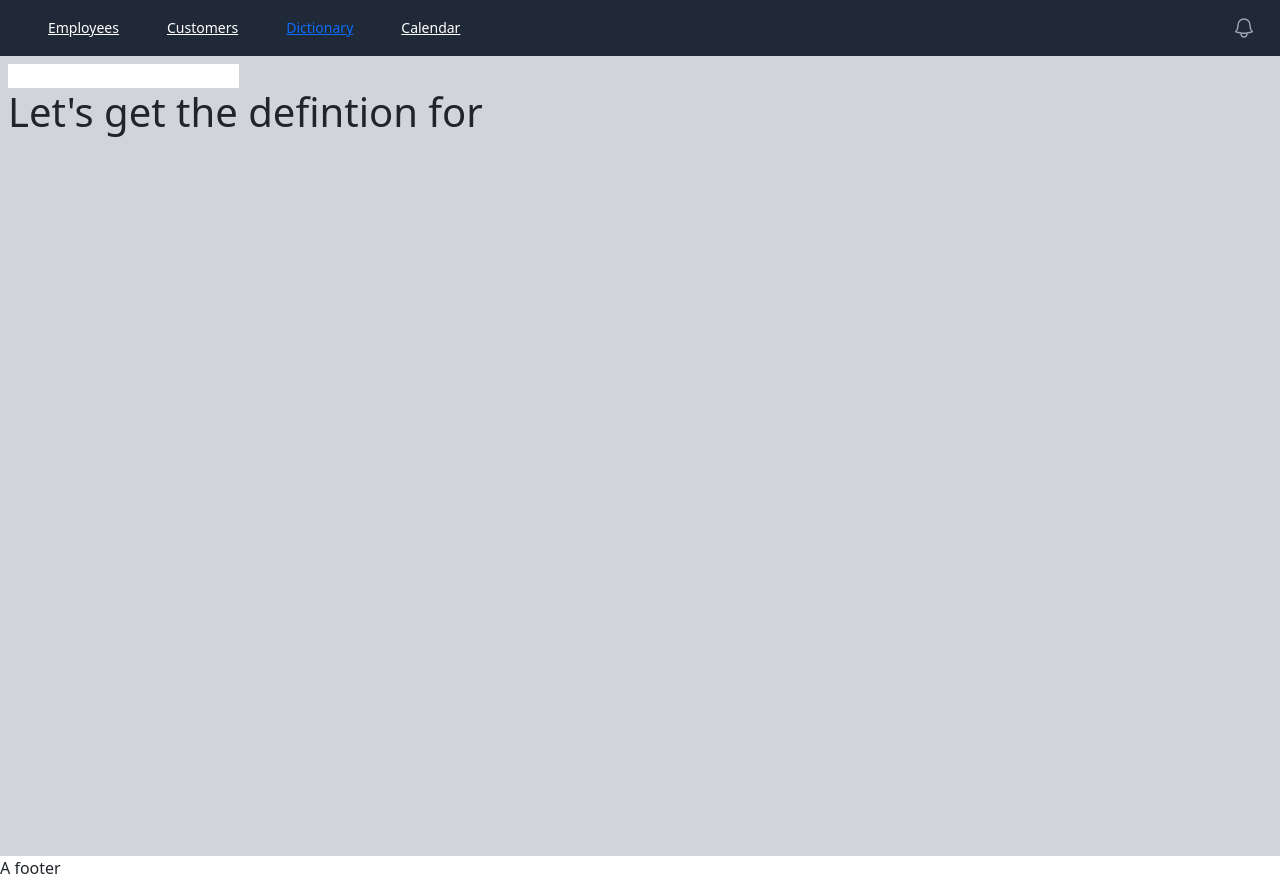
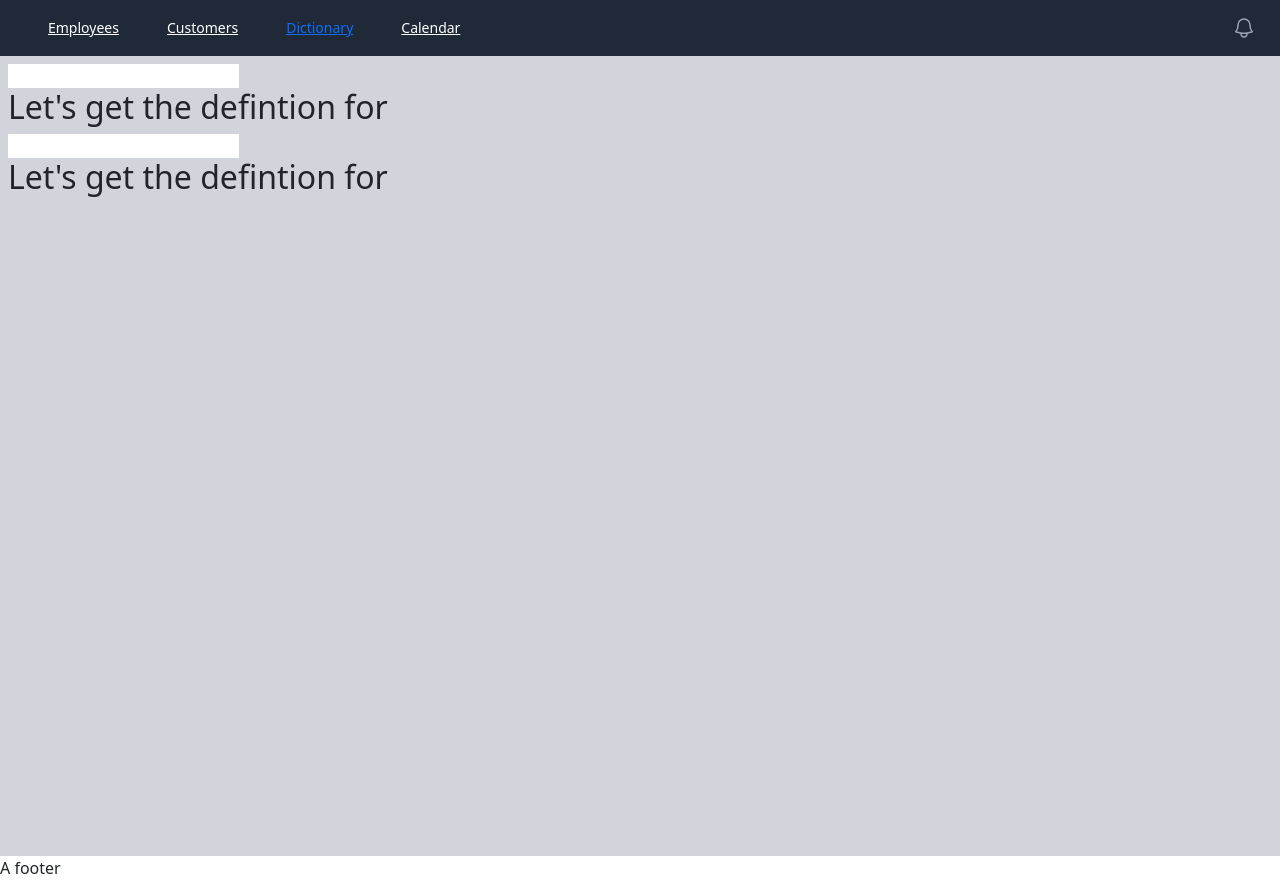
Before and after one commit to sohail70/React, a React (Create React App) app: page /dictionary in a window 1280 px wide. Built offline with nearby package versions, Linux system fonts and the light colour scheme.

Commit message:
Use no dependency array

```diff
--- a/src/components/Dictionary.js
+++ b/src/components/Dictionary.js
@@ -1,9 +1,12 @@
 import { useState , useEffect } from "react";
 export default function Dictionary(){
     const [word , setWord] = useState('');
+    const [word2, setWord2] = useState('');
+
+
 
     useEffect(()=>{
-        console.log("State Updated",word);
+        console.log("State Updated",word+" "+word2);
     })
 
     return (
@@ -13,7 +16,15 @@ export default function Dictionary(){
                 //console.log paeen khoob nist va bayad dar useEffect bala bashse --> khoodet chek kun
                 // console.log("State Updated",word); //hanoz momkene set nashode bahse vase hamin khoob shayad log nakune --> ama age dar useEffect console bezari kar mikune chun pas az update shodan state kar mikune
             }} />
-            <h1>Let's get the defintion for {word}</h1>
+            <h2>Let's get the defintion for {word}</h2>
+
+
+            <input type="text" onChange={(e)=>{
+                setWord2(e.target.value); //mohem ---> setWord function is asynchronous so they are not guaranteed to have the result immediately after so the console below have problems
+                //console.log paeen khoob nist va bayad dar useEffect bala bashse --> khoodet chek kun
+                // console.log("State Updated",word); //hanoz momkene set nashode bahse vase hamin khoob shayad log nakune --> ama age dar useEffect console bezari kar mikune chun pas az update shodan state kar mikune
+            }} />
+            <h2>Let's get the defintion for {word2}</h2>
         </>
     )
 }
```
Also changed, not shown: soheil.txt.
